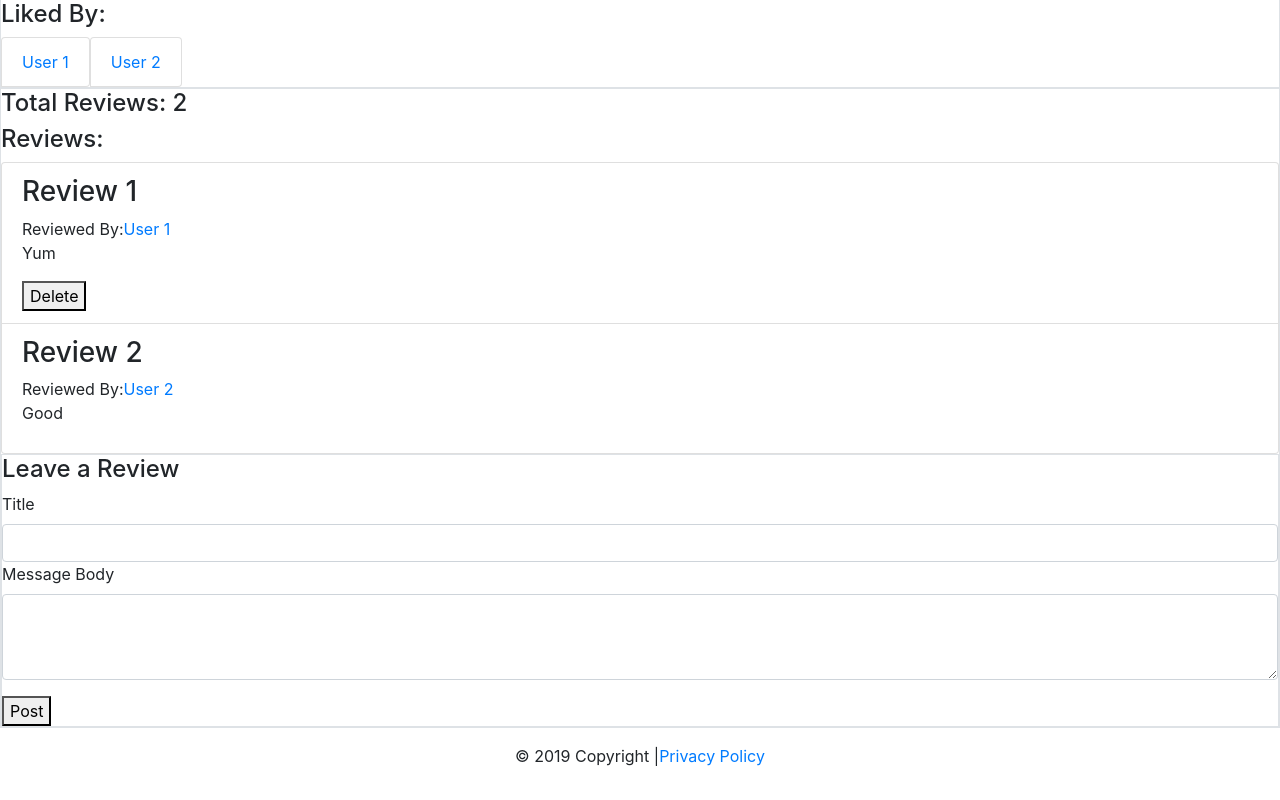
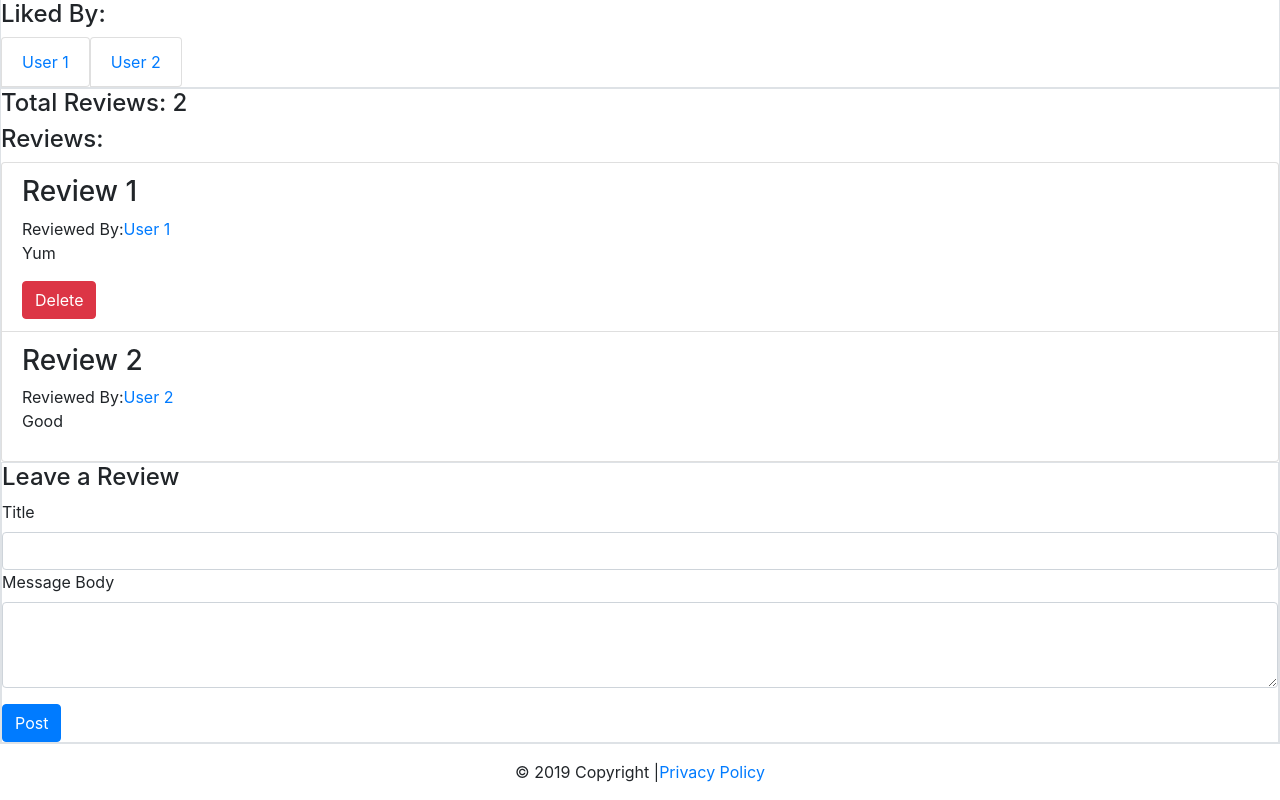
Before and after one commit to daniaalnahdi/wbdv-f19-team18, a React (Create React App) app: page /recipe/1 in a window 1280 px wide. Shown: the part 476-1276 px from the top of the page. Built offline with nearby package versions, Linux system fonts and the light colour scheme; no server answers.

Commit message:
style recipe details buttons

```diff
--- a/src/components/RecipeDetailsReviewForm.js
+++ b/src/components/RecipeDetailsReviewForm.js
@@ -25,7 +25,7 @@
               onChange={e => this.props.updateBody(e.target.value)}
             ></textarea>
           </div>
-          <button
+          <button className="btn btn-primary"
             onClick={e => {
               e.preventDefault();
               this.props.createReview();
--- a/src/components/RecipeDetailsReviews.js
+++ b/src/components/RecipeDetailsReviews.js
@@ -67,7 +67,7 @@
 
   renderDeleteButton(authorId, reviewId) {
     const delButton = (
-      <button onClick={() => this.deleteReview(reviewId)}>Delete</button>
+      <button className="btn btn-danger" onClick={() => this.deleteReview(reviewId)}>Delete</button>
     );
 
     if (this.props.isLoggedIn) {
```
